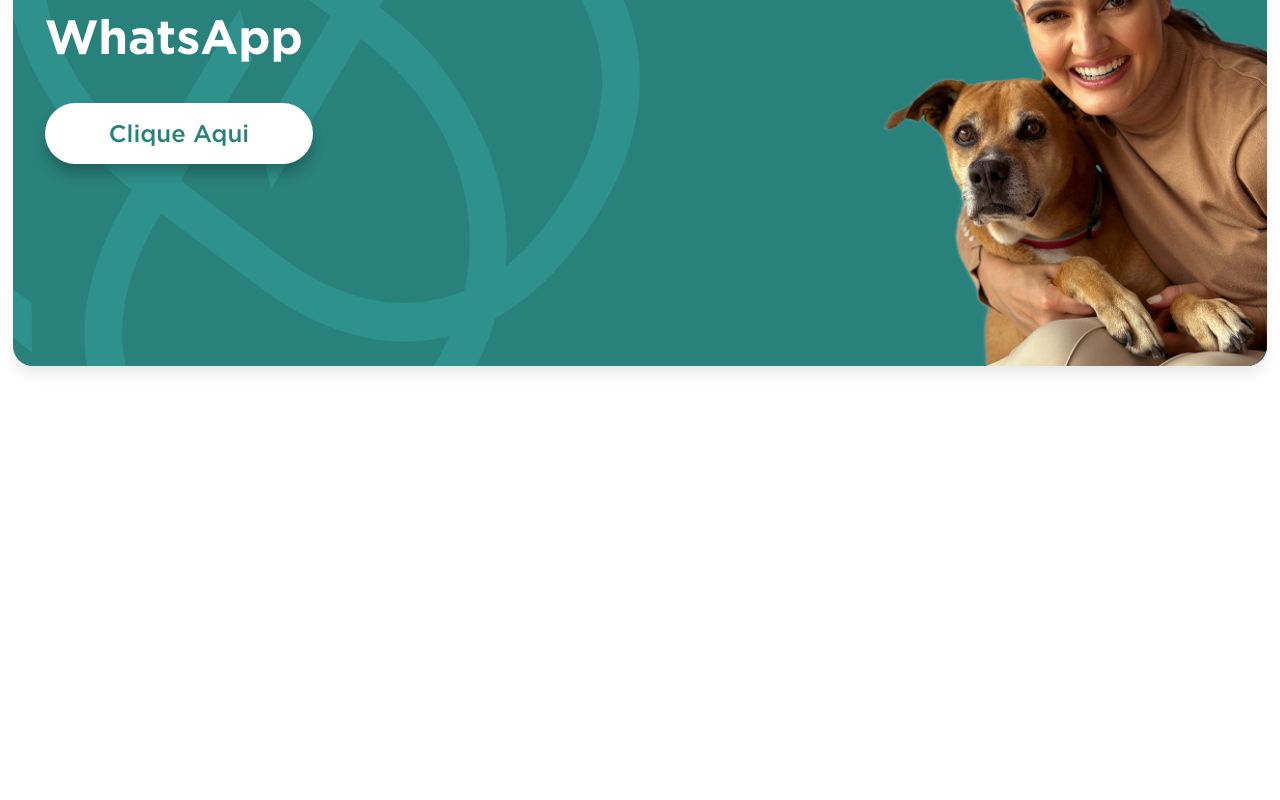
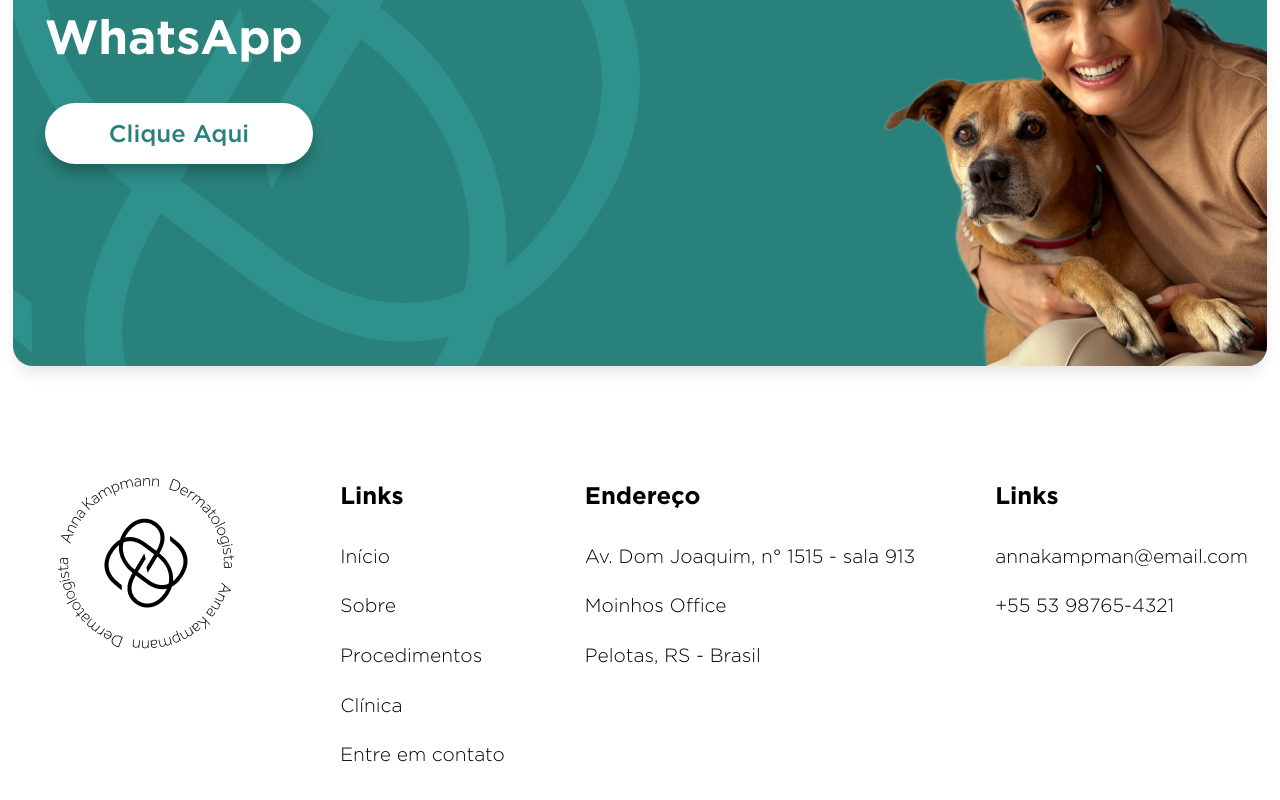
Before and after one commit to gabrielbigliardi/annakampmann, a Next.js app: page / in a window 1280 px wide. Shown: the part 3029-3829 px from the top of the page. Before the commit the page ends 3475 px from the top, so only its background shows below. Built offline with nearby package versions, Linux system fonts and the light colour scheme.

Commit message:
feat: footer

```diff
--- a/app/(home)/page.tsx
+++ b/app/(home)/page.tsx
@@ -3,6 +3,7 @@ import Hero from "./_components/Hero";
 import About from "./_components/About";
 import Procedures from "./_components/Procedures";
 import Schedule from "./_components/Schedule";
+import Footer from "../_components/Footer";
 
 export default function Home() {
   return (
@@ -11,6 +12,7 @@ export default function Home() {
       <About />
       <Procedures />
       <Schedule />
+      <Footer />
     </main>
   );
 }
--- /dev/null
+++ b/app/_components/Footer.tsx
@@ -0,0 +1,40 @@
+import Image from "next/image";
+import Link from "next/link";
+
+export default function Footer() {
+  return (
+    <footer>
+      <div className="FOOTER-info">
+        <div className="FOOTER-info-block">
+          <h4>Links</h4>
+          <Link href={''} className="FOOTER-info-item">Início</Link>
+          <Link href={''} className="FOOTER-info-item">Sobre</Link>
+          <Link href={''} className="FOOTER-info-item">Procedimentos</Link>
+          <Link href={''} className="FOOTER-info-item">Clínica</Link>
+          <Link href={''} className="FOOTER-info-item">Entre em contato</Link>
+        </div>
+        <div className="FOOTER-info-block">
+          <h4>Endereço</h4>
+          <Link href={''} className="FOOTER-info-item">Av. Dom Joaquim, n° 1515 - sala 913</Link>
+          <Link href={''} className="FOOTER-info-item">Moinhos Office</Link>
+          <Link href={''} className="FOOTER-info-item">Pelotas, RS - Brasil</Link>
+        </div>
+        <div className="FOOTER-info-block">
+          <h4>Links</h4>
+          <Link href={''} className="FOOTER-info-item">annakampman@email.com</Link>
+          <Link href={''} className="FOOTER-info-item">+55 53 98765-4321</Link>
+        </div>
+
+        <div className="FOOTER-info-img-container relative">
+          <Image
+            src={'/logo_footer.png'}
+            alt='Anna Kampmann Selinho'
+            width={176}
+            height={171}
+          />
+        </div>
+
+      </div>
+    </footer>
+  )
+}
--- a/app/layout.tsx
+++ b/app/layout.tsx
@@ -2,7 +2,7 @@ import type { Metadata } from "next";
 import { Inter } from "next/font/google";
 import "./globals.css";
 import Header from "./_components/Header";
-import localfont from '@next/font/local'
+import localfont from 'next/font/local'
 
 const inter = Inter({ subsets: ["latin"] });
 const gotham = localfont({
```
